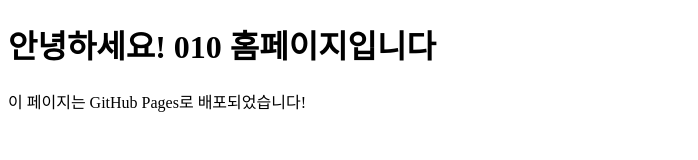
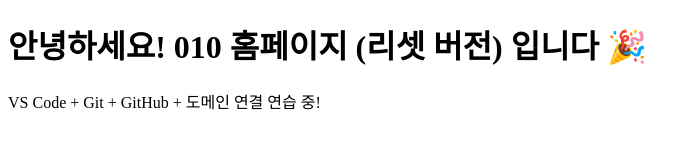
Before and after one commit to GONGllGONG/010-homepage, a plain HTML site: page index.html in a window 1280 px wide. Shown: the whole page, without its empty margins (0-698 px from the left). Drawn offline with Linux system fonts and the light colour scheme.

Commit message:
reset: first clean homepage

```diff
--- a/index.html
+++ b/index.html
@@ -2,11 +2,11 @@
 <html lang="ko">
 <head>
   <meta charset="UTF-8" />
-  <meta name="viewport" content="width=device-width, initial-scale=1.0"/>
-  <title>010 HOMEPAGE</title>
+  <meta name="viewport" content="width=device-width, initial-scale=1.0" />
+  <title>처음부터 다시 만든 010 홈페이지</title>
 </head>
 <body>
-  <h1>안녕하세요! 010 홈페이지입니다</h1>
-  <p>이 페이지는 GitHub Pages로 배포되었습니다!</p>
+  <h1>안녕하세요! 010 홈페이지 (리셋 버전) 입니다 🎉</h1>
+  <p>VS Code + Git + GitHub + 도메인 연결 연습 중!</p>
 </body>
 </html>
```
